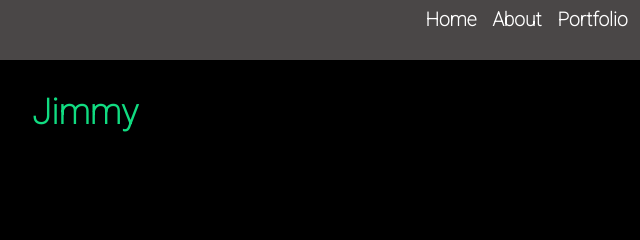
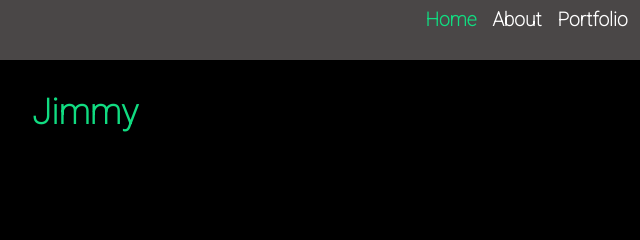
Before and after one commit to J-Sig-Dev/portfolio, a plain HTML site: page index.html in a window 1280 px wide. In both pictures the pointer is over the link "Home". Shown: the top 240 px of the page, 563-1203 px from the left. Drawn offline with Linux system fonts and the light colour scheme; a web font is replaced by a local one.

Commit message:
added hover effect to a tag

```diff
--- a/style.css
+++ b/style.css
@@ -51,6 +51,9 @@ nav {
   background-color: black;
   color: white;
 }
+a:hover {
+  color: rgb(17, 220, 129);
+}
 
 section {
   padding-left: 1rem;
```
